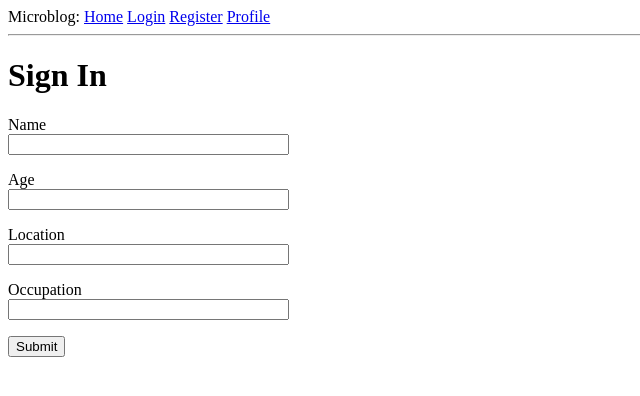
After one commit to Team-Type/Type-App, a Flask app: page /profile in a window 1280 px wide. The commit adds this page. Shown: the top 396 px of the page, without its empty margins (0-640 px from the left). Run offline with Flask 2, Linux system fonts and the light colour scheme.

Commit message:
Added profile edit page, working on adding profile info to user in session on firebase DB

```diff
--- a/app/forms.py
+++ b/app/forms.py
@@ -4,12 +4,19 @@ from wtforms.validators import DataRequired
 
 
 class LoginForm(FlaskForm):
-    username = StringField('Username', validators=[DataRequired()])
-    password = PasswordField('Password', validators=[DataRequired()])
-    remember_me = BooleanField('Remember Me')
-    submit = SubmitField('Sign In')
+  username = StringField('Username', validators=[DataRequired()])
+  password = PasswordField('Password', validators=[DataRequired()])
+  remember_me = BooleanField('Remember Me')
+  submit = SubmitField('Sign In')
 
 class RegisterForm(FlaskForm):
-    username = StringField('Username', validators=[DataRequired()])
-    password = PasswordField('Password', validators=[DataRequired()])
-    submit = SubmitField('Register')
+  username = StringField('Username', validators=[DataRequired()])
+  password = PasswordField('Password', validators=[DataRequired()])
+  submit = SubmitField('Register')
+
+class ProfileBuildForm(FlaskForm):
+  name = StringField('Name', validators=[DataRequired()])
+  age = StringField('Age', validators=[DataRequired()])
+  location = StringField('Location', validators=[DataRequired()])
+  occupation = StringField('Occupation', validators=[DataRequired()])
+  submit = SubmitField('Submit')
--- a/app/routes.py
+++ b/app/routes.py
@@ -1,7 +1,10 @@
+import flask
+from flask import session
 from flask import render_template, flash, redirect, url_for
 from app import app
 from app.forms import LoginForm
 from app.forms import RegisterForm
+from app.forms import ProfileBuildForm
 from wtforms import StringField, PasswordField, BooleanField, SubmitField
 from wtforms.validators import DataRequired
 from getpass import getpass
@@ -44,8 +47,8 @@ def login():
     if form.validate_on_submit():
         flash('Login requested for user {}, remember_me={}'.format(form.username.data, form.remember_me.data))
         user = auth.sign_in_with_email_and_password(form.username.data, form.password.data)
-        auth.get_account_info(user["idToken"])
-        print(user)
+        user1 = auth.get_account_info(user["idToken"])
+        session['user'] = user1
         return redirect(url_for('index'))
     return render_template('login.html', title='Sign In', form=form)
 
@@ -56,8 +59,17 @@ def register():
         flash('Registration requested for user {}'.format(form.username.data))
         user = auth.create_user_with_email_and_password(form.username.data, form.password.data)
         user1 = auth.sign_in_with_email_and_password(form.username.data, form.password.data)
-        auth.get_account_info(user["idToken"])
-        print(user)
-        print(user1)
+        user2 = auth.get_account_info(user["idToken"])
+        session['user'] = user2
         return redirect(url_for('index'))
     return render_template('register.html', title='Register', form=form)
+
+
+@app.route('/profile', methods=['GET', 'POST'])
+def profile():
+    form = ProfileBuildForm()
+    if form.validate_on_submit():
+        user = session.get('user')
+        print(user)
+        return redirect(url_for('index'))
+    return render_template('profile.html', title='Profile', form=form)
--- a/app/templates/basetemplate.html
+++ b/app/templates/basetemplate.html
@@ -12,6 +12,7 @@
             <a href="{{ url_for('index') }}">Home</a>
             <a href="{{ url_for('login') }}">Login</a>
             <a href="{{ url_for('register') }}">Register</a>
+            <a href="{{ url_for('profile') }}">Profile</a>
         </div>
         <hr>
         {% with messages = get_flashed_messages() %}
--- /dev/null
+++ b/app/templates/profile.html
@@ -0,0 +1,37 @@
+{% extends "basetemplate.html" %}
+
+{% block content %}
+    <h1>Sign In</h1>
+    <form action="" method="post" novalidate>
+        {{ form.hidden_tag() }}
+        <p>
+            {{ form.name.label }}<br>
+            {{ form.name(size=32) }}<br>
+            {% for error in form.name.errors %}
+            <span style="color: red;">[{{ error }}]</span>
+            {% endfor %}
+        </p>
+        <p>
+            {{ form.age.label }}<br>
+            {{ form.age(size=32) }}<br>
+            {% for error in form.age.errors %}
+            <span style="color: red;">[{{ error }}]</span>
+            {% endfor %}
+        </p>
+        <p>
+            {{ form.location.label }}<br>
+            {{ form.location(size=32) }}<br>
+            {% for error in form.location.errors %}
+            <span style="color: red;">[{{ error }}]</span>
+            {% endfor %}
+        </p>
+        <p>
+            {{ form.occupation.label }}<br>
+            {{ form.occupation(size=32) }}<br>
+            {% for error in form.occupation.errors %}
+            <span style="color: red;">[{{ error }}]</span>
+            {% endfor %}
+        </p>
+        <p>{{ form.submit() }}</p>
+    </form>
+{% endblock %}
```
